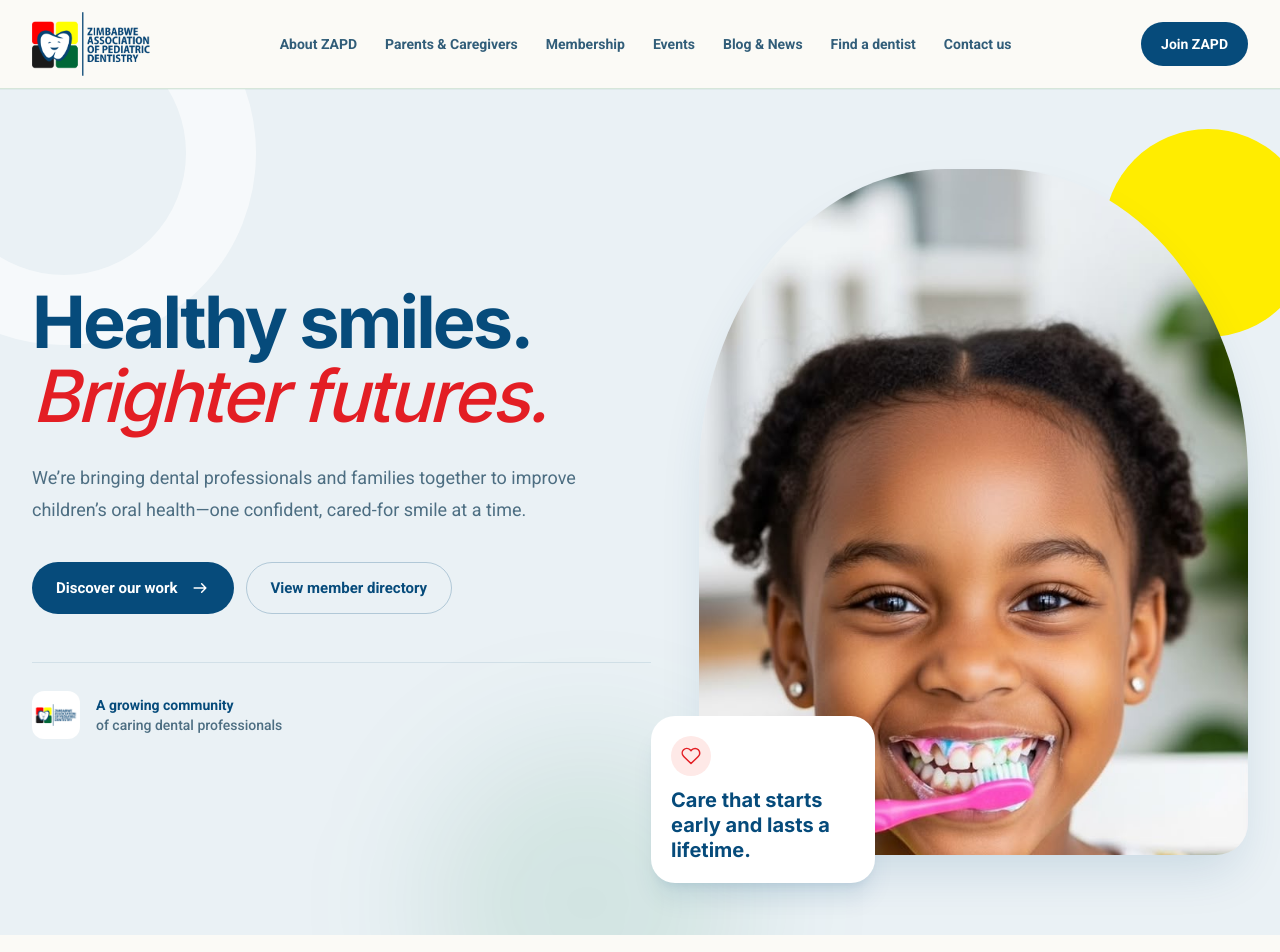
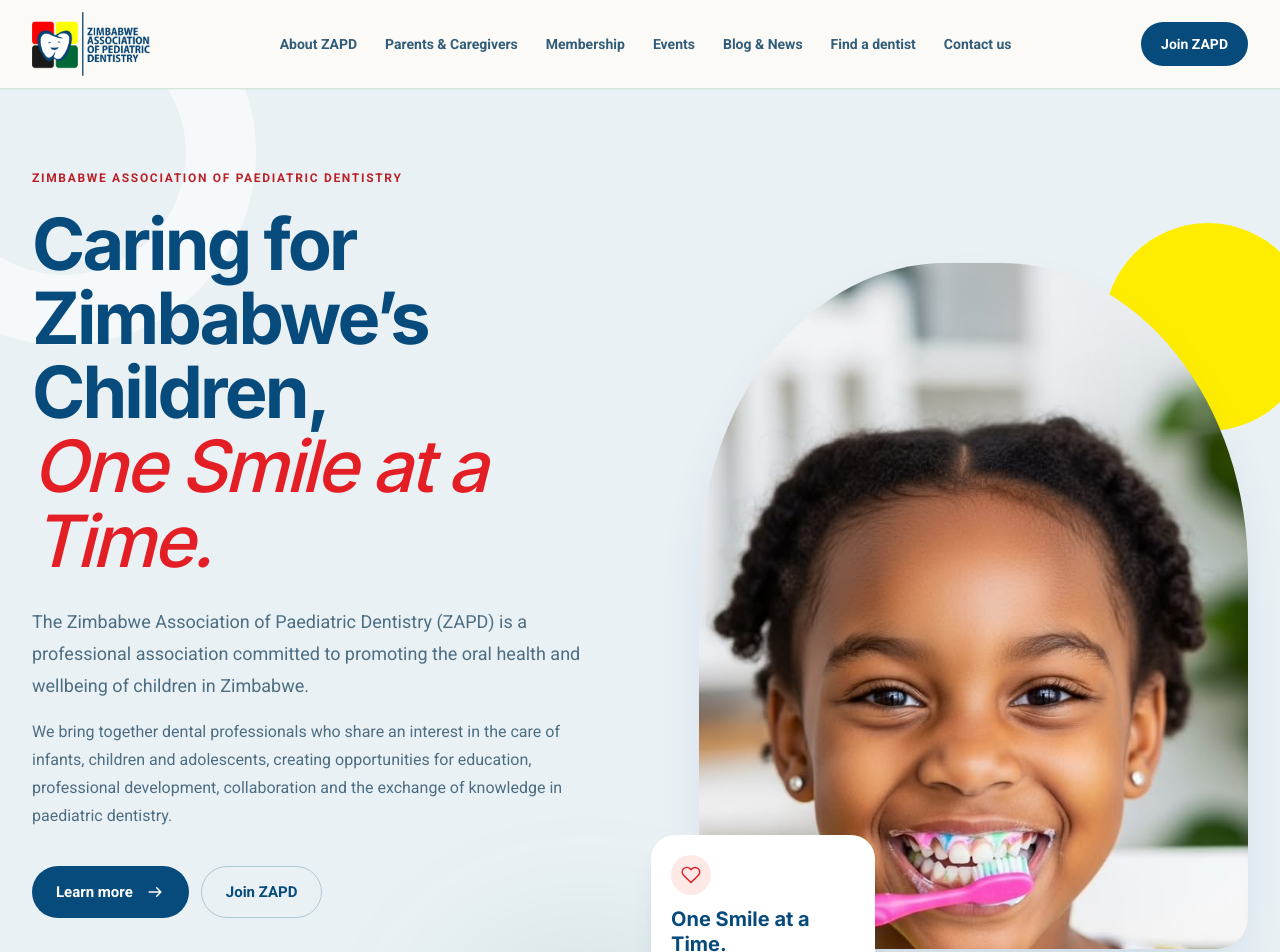
Before and after one commit to duke4-4/Zimbabwe_Associasion_of_Pediatric_Dentistry, a React (Vite) app: page / in a window 1280 px wide. Shown: the top 952 px of the page. Built offline with nearby package versions, Linux system fonts and the light colour scheme.

Commit message:
feat: Revise Home section content and messaging for enhanced clarity and engagement

```diff
--- a/src/app/routes.tsx
+++ b/src/app/routes.tsx
@@ -514,21 +514,23 @@
         <div className="absolute -bottom-32 left-1/3 size-80 rounded-full bg-[#00733f]/10 blur-3xl" />
         <div className="mx-auto grid lg:min-h-[720px] max-w-7xl items-center gap-12 px-5 py-16 lg:grid-cols-[1.06fr_0.94fr] lg:px-8 lg:py-20">
           <div className="relative z-10 max-w-2xl">
-            <h1 className="font-display text-4xl leading-[1.03] tracking-[-0.04em] text-[#064b7b] sm:text-6xl lg:text-7xl">Healthy smiles.<br /><em className="font-normal text-[#e31e24]">Brighter futures.</em></h1>
-            <p className="mt-7 max-w-xl text-lg leading-8 text-[#4d6e82]">We’re bringing dental professionals and families together to improve children’s oral health—one confident, cared-for smile at a time.</p>
+            <p className="eyebrow mb-5">Zimbabwe Association of Paediatric Dentistry</p>
+            <h1 className="font-display text-4xl leading-[1.03] tracking-[-0.04em] text-[#064b7b] sm:text-6xl lg:text-7xl">Caring for Zimbabwe’s Children,<br /><em className="font-normal text-[#e31e24]">One Smile at a Time.</em></h1>
+            <p className="mt-7 max-w-xl text-lg leading-8 text-[#4d6e82]">The Zimbabwe Association of Paediatric Dentistry (ZAPD) is a professional association committed to promoting the oral health and wellbeing of children in Zimbabwe.</p>
+            <p className="mt-4 max-w-xl leading-7 text-[#4d6e82]">We bring together dental professionals who share an interest in the care of infants, children and adolescents, creating opportunities for education, professional development, collaboration and the exchange of knowledge in paediatric dentistry.</p>
             <div className="mt-9 flex flex-wrap gap-3">
-              <Link to="/about" className="primary-button">Discover our work <Icon name="arrow" /></Link>
-              <Link to="/directory" className="secondary-button">View member directory</Link>
+              <Link to="/about" className="primary-button">Learn more <Icon name="arrow" /></Link>
+              <Link to="/join" className="secondary-button">Join ZAPD</Link>
             </div>
             <div className="mt-12 flex items-center gap-4 border-t border-[#064b7b]/10 pt-7">
               <img decoding="async" loading="lazy" src={squareLogo} alt="" className="size-12 rounded-xl object-contain" />
-              <p className="text-sm font-medium text-[#4d6e82]"><strong className="text-[#064b7b]">A growing community</strong><br />of caring dental professionals</p>
+              <p className="text-sm font-medium text-[#4d6e82]"><strong className="text-[#064b7b]">Education, professional development,</strong><br />collaboration and the exchange of knowledge</p>
             </div>
           </div>
           <div className="relative mx-auto w-full max-w-xl lg:mr-0">
             <div className="absolute -right-16 -top-10 size-52 rounded-full bg-[#ffed00]" />
             <div className="relative aspect-[4/5] overflow-hidden rounded-[45%_45%_32px_32px] shadow-2xl shadow-[#064b7b]/15"><img decoding="async" loading="eager" fetchPriority="high" src={childBrushing} alt="A smiling child brushing her teeth" className="size-full object-cover object-top" /></div>
-            <div className="absolute -bottom-7 -left-6 max-w-56 rounded-3xl bg-white p-5 shadow-xl shadow-[#064b7b]/10 sm:-left-12"><span className="mb-3 grid size-10 place-items-center rounded-full bg-[#fee9e7] text-[#e31e24]"><Icon name="heart" /></span><p className="font-display text-xl leading-tight text-[#064b7b]">Care that starts early and lasts a lifetime.</p></div>
+            <div className="absolute -bottom-7 -left-6 max-w-56 rounded-3xl bg-white p-5 shadow-xl shadow-[#064b7b]/10 sm:-left-12"><span className="mb-3 grid size-10 place-items-center rounded-full bg-[#fee9e7] text-[#e31e24]"><Icon name="heart" /></span><p className="font-display text-xl leading-tight text-[#064b7b]">One Smile at a Time.</p></div>
           </div>
         </div>
       </section>
```
